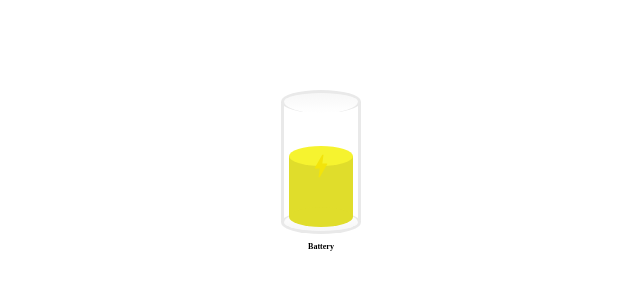
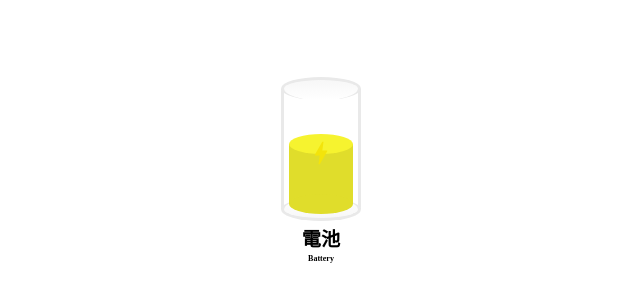
Before and after one commit to KelvinLiou45/SphericalWater, a plain HTML site: page battery.html in a window 1280 px wide. Shown: the part 224-524 px from the top of the page, without its empty margins (319-959 px from the left). Drawn offline with nearby package versions, Linux system fonts and the light colour scheme.

Commit message:
change p

```diff
--- a/battery.html
+++ b/battery.html
@@ -170,8 +170,8 @@
             </div>
             <div class="battery_inner"></div>
         </div>
-        <!-- <p style="margin-top:20px; font-size: 1.2em; font-weight: 600;">電</p> -->
-        <p style="margin-top:20px; font-size: 0.5em; font-weight: 600;">Battery</p>
+        <p style="margin-top:15px; font-size: 1.2em; font-weight: 600;">電池</p>
+        <p style="margin-top:2px; font-size: 0.5em; font-weight: 600;">Battery</p>
     </div>
 </body>
 
```
Also changed, not shown: water.html (+1 -1 lines).
